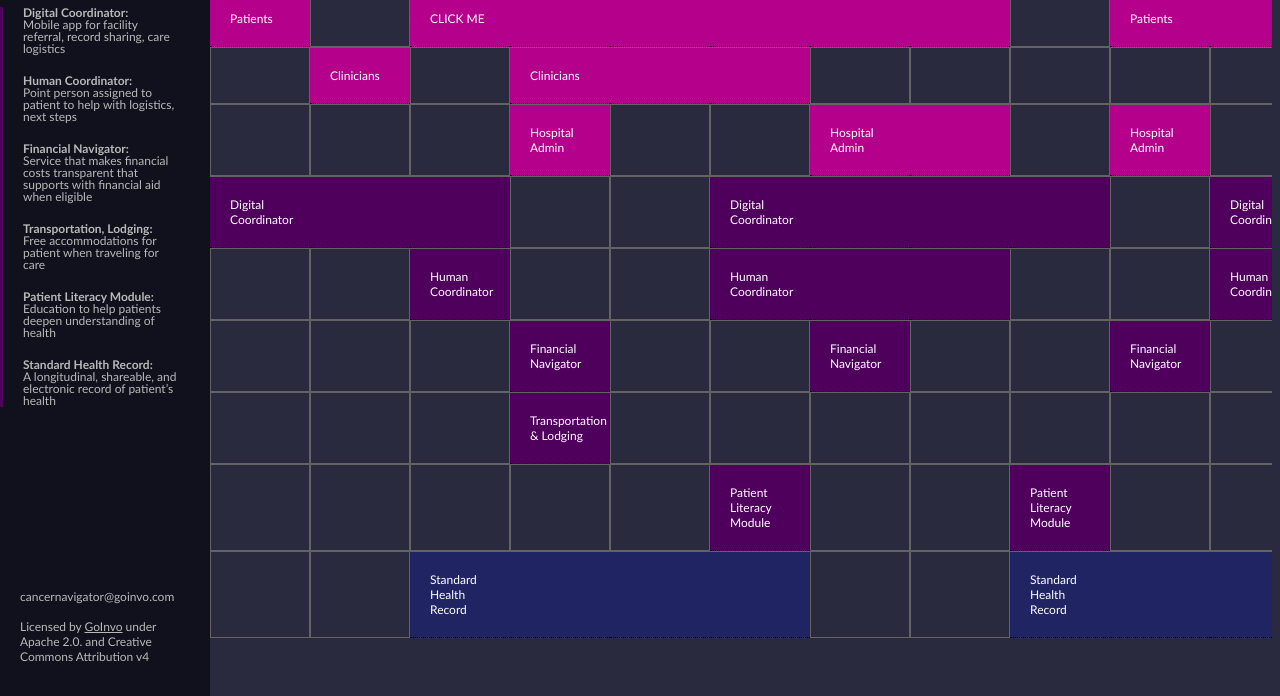
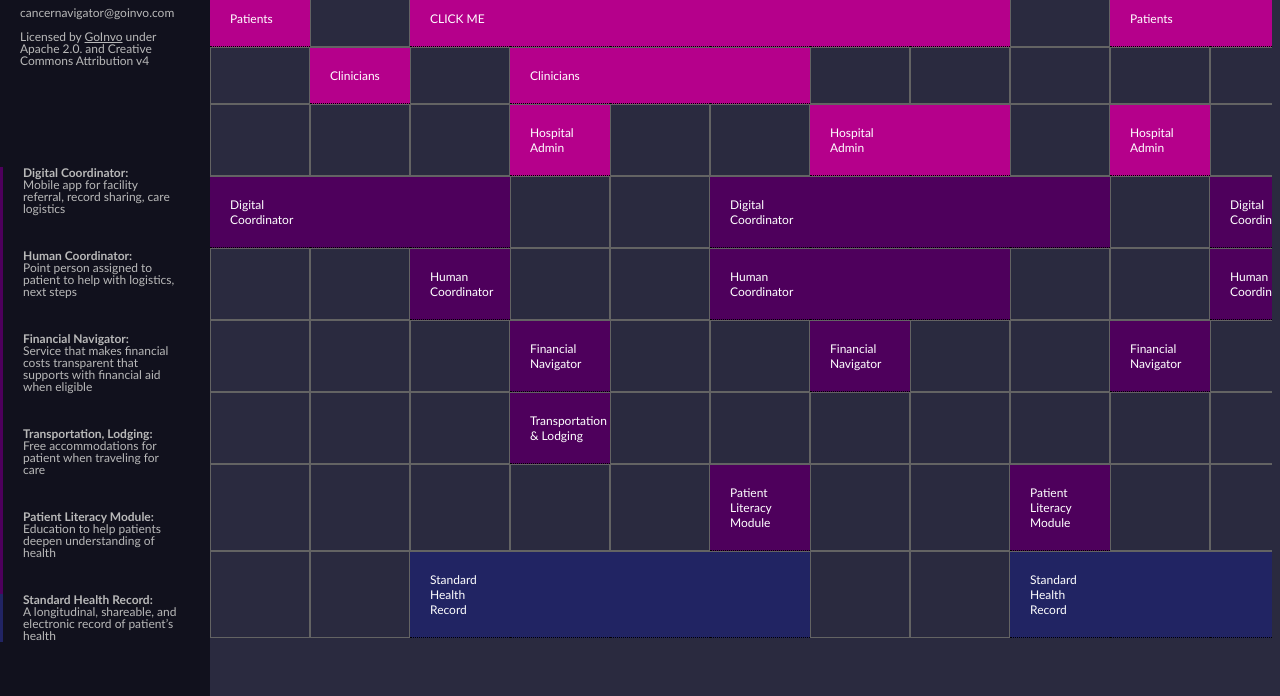
Before and after one commit to goinvo/cancernavigator, a plain HTML site: page index.html in a window 1280 px wide. Shown: the part 104-800 px from the top of the page. Drawn offline with Linux system fonts and the light colour scheme.

Commit message:
update sidenav description spacing

```diff
--- a/index.css
+++ b/index.css
@@ -62,8 +62,30 @@ body {
     line-height: 12px;
     margin : 0px;
     padding-top: 0px;
+    padding-bottom: 100px;
+}
+
+.small-font-purple {
+    font-size: 12px;
+    padding-left: 20px;
+    color:#b9b9b9;
+    line-height: 12px;
+    margin : 0px;
+    padding-top: 0px;
+    padding-bottom: 35px;
     border-left: 3px solid rgb(78, 0, 92);
 }
+
+.small-font-blue {
+    font-size: 12px;
+    padding-left: 20px;
+    color:#b9b9b9;
+    line-height: 12px;
+    margin : 0px;
+    padding-top: 0px;
+    border-left: 3px solid rgb(33, 36, 99);
+}
+
 
 .big-font {
     font-size: 18px;
--- a/index.html
+++ b/index.html
@@ -12,40 +12,39 @@
 
 <div class="side-nav">
   <p class="alignleft big-font">American Cancer<br><span class="huge-font">Navigator</span></p>
-  <div class="purple-border">
-    <p class="alignleft small-font">
-      <b>Digital Coordinator:</b><br>
-      Mobile app for facility referral, record sharing, care logistics
-      </p>
-    <p class="alignleft small-font">
-      <b>Human Coordinator:</b><br>
-      Point person assigned to patient to help with logistics, next steps
-      </p>
-    <p class="alignleft small-font">
-      <b>Financial Navigator:</b><br>
-      Service that makes financial costs transparent that supports with financial aid when eligible
-      </p>
-    <p class="alignleft small-font">
-      <b>Transportation, Lodging:</b><br>
-      Free accommodations for patient when traveling for care
-      </p>
-    <p class="alignleft small-font">
-      <b>Patient Literacy Module:</b><br>
-      Education to help patients deepen understanding of health
-      </p>
-    <p class="alignleft small-font" style="padding-bottom: 0px;">
-      <b>Standard Health Record:</b><br>
-      A longitudinal, shareable, and electronic record of patient’s health
-      </p>
-  </div>
-  <p class="alignleft footer">
+  <p class="alignleft small-font">
     cancernavigator@goinvo.com<br>
     <br>
     Licensed by
     <a href="https://www.goinvo.com" style="color:#b9b9b9">GoInvo</a>
     under Apache 2.0. and Creative Commons Attribution v4
-
-</p>
+  </p>
+  <div>
+    <p class="alignleft small-font-purple">
+      <b>Digital Coordinator:</b><br>
+      Mobile app for facility referral, record sharing, care logistics
+      </p>
+    <p class="alignleft small-font-purple">
+      <b>Human Coordinator:</b><br>
+      Point person assigned to patient to help with logistics, next steps
+      </p>
+    <p class="alignleft small-font-purple">
+      <b>Financial Navigator:</b><br>
+      Service that makes financial costs transparent that supports with financial aid when eligible
+      </p>
+    <p class="alignleft small-font-purple">
+      <b>Transportation, Lodging:</b><br>
+      Free accommodations for patient when traveling for care
+      </p>
+    <p class="alignleft small-font-purple">
+      <b>Patient Literacy Module:</b><br>
+      Education to help patients deepen understanding of health
+      </p>
+    <p class="alignleft small-font-blue" style="padding-bottom: 0px;">
+      <b>Standard Health Record:</b><br>
+      A longitudinal, shareable, and electronic record of patient’s health
+      </p>
+  </div>
 </div>
 
 <div class="grid-container">
```
